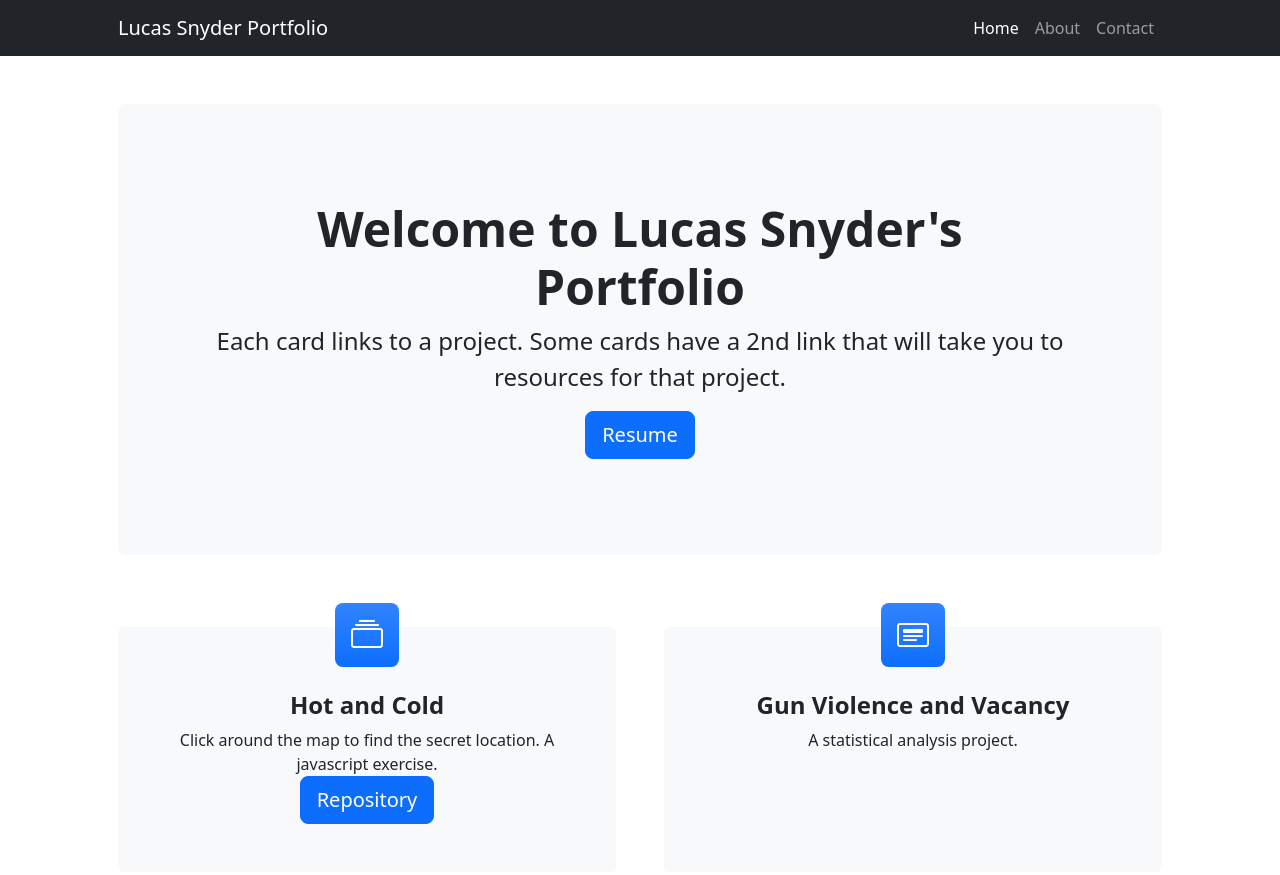
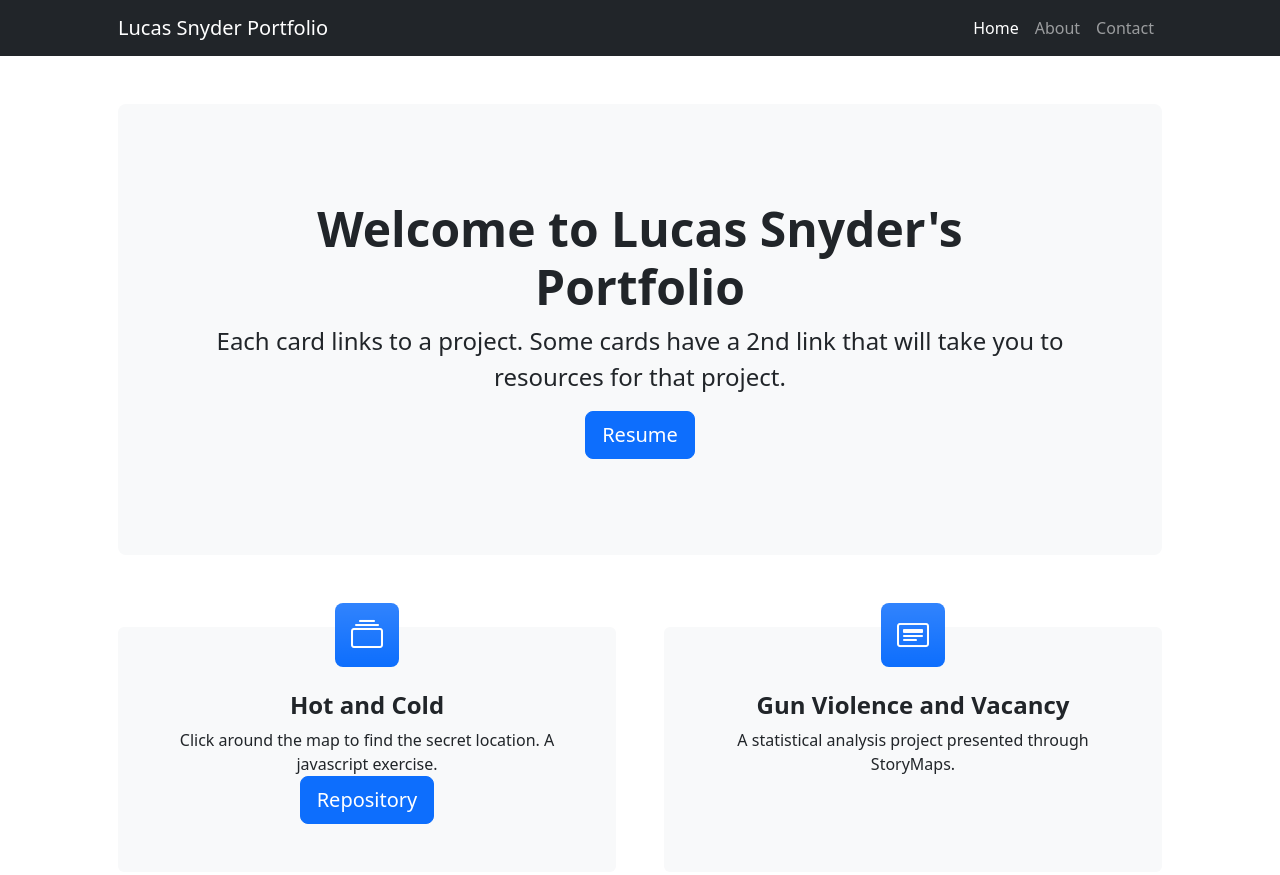
Before and after one commit to LSnyder220/LSnyder220.github.io, a plain HTML site: page index.html in a window 1280 px wide. Shown: the top 875 px of the page. Drawn offline with nearby package versions, Linux system fonts and the light colour scheme.

Commit message:
Update index.html

```diff
--- a/index.html
+++ b/index.html
@@ -64,7 +64,7 @@
                                 <div class="feature bg-primary bg-gradient text-white rounded-3 mb-4 mt-n4"><i class="bi bi-card-heading"></i></div>
                                 </a>
                                 <h2 class="fs-4 fw-bold">Gun Violence and Vacancy</h2>
-                                <p class="mb-0">A statistical analysis project.</p>
+                                <p class="mb-0">A statistical analysis project presented through StoryMaps.</p>
                             </div>
                         </div>
                     </div>
```
